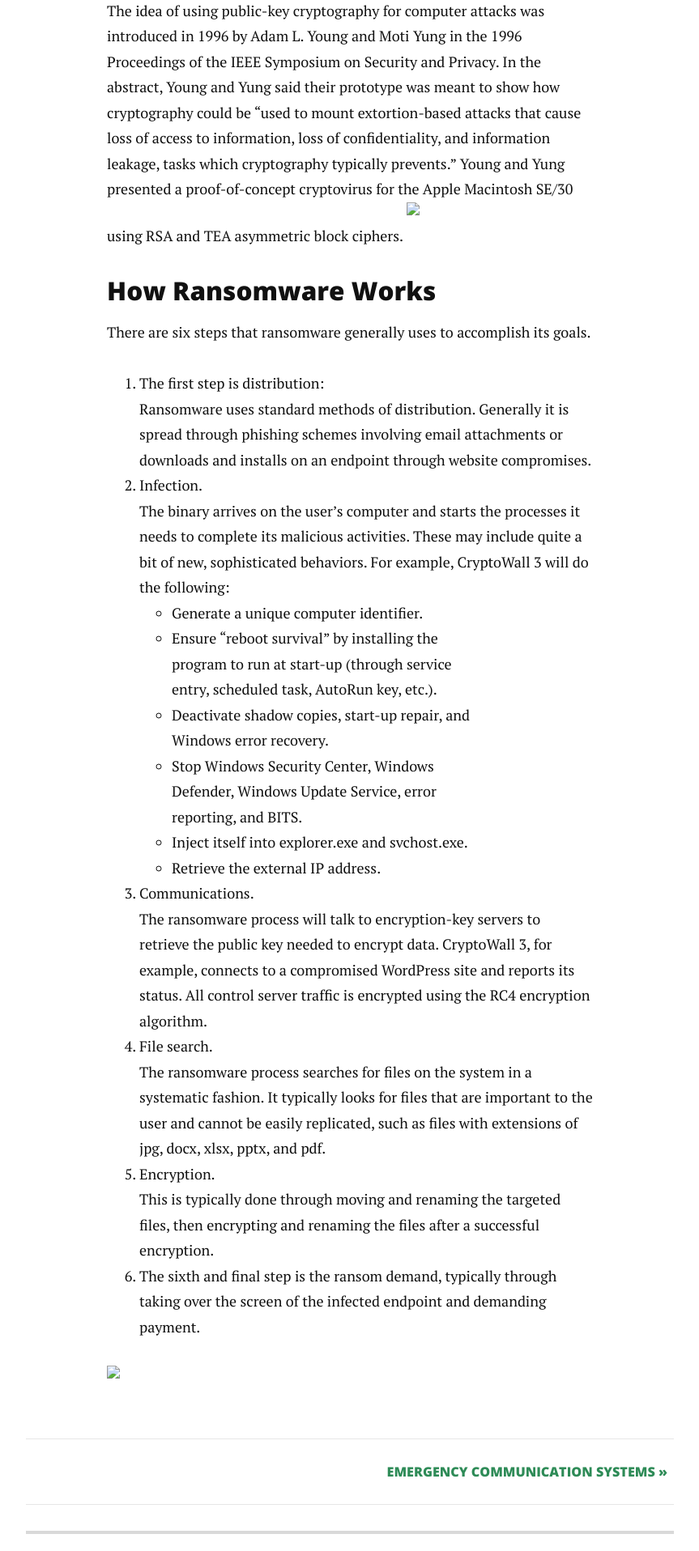
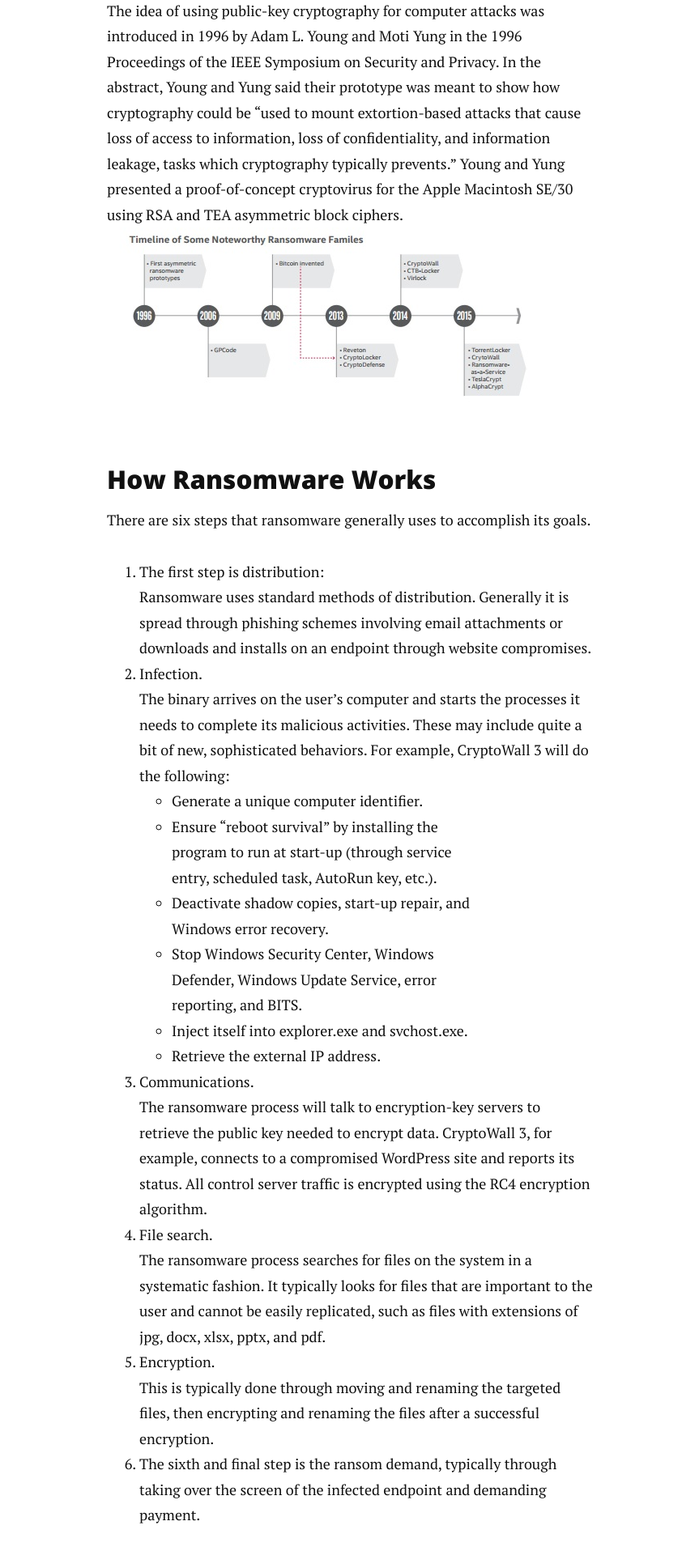
Before and after one commit to tuba-willis/tuba-willis.github.io, a Jekyll site: the page built from _posts/2014-12-11-image-in-post.markdown, in a window 1280 px wide. Shown: the part 756-2672 px from the top of the page at 81% size, without its empty margins (208-1071 px from the left). Built offline with Jekyll 4.4.1, drawn with Linux system fonts in a browser that asks for light colours; nearby versions of some CDN libraries.

Commit message:
Update 2014-12-11-image-in-post.markdown

```diff
--- a/_posts/2014-12-11-image-in-post.markdown
+++ b/_posts/2014-12-11-image-in-post.markdown
@@ -16,7 +16,7 @@
 attacks that cause loss of access to information, loss of confidentiality, and information leakage,
 tasks which cryptography typically prevents.” Young and Yung presented a proof-of-concept
 cryptovirus for the Apple Macintosh SE/30 using RSA and TEA asymmetric block ciphers.
-<img class="aligncenter" src="/images/history.jpg" >
+<img src="{{ '/assets/img/history.jpg' | prepend: site.baseurl }}" alt="">
 
 ### How Ransomware Works
 There are six steps that ransomware generally uses to accomplish its goals.
@@ -50,4 +50,4 @@
 <li>The sixth and final step is the ransom demand, typically through taking over the screen of the
 infected endpoint and demanding payment.</li>
 </ol>
-<img class="aligncenter" src="/images/howorks.jpg" >
+<img src="{{ '/assets/img/howorks.jpg' | prepend: site.baseurl }}" alt="">
```
